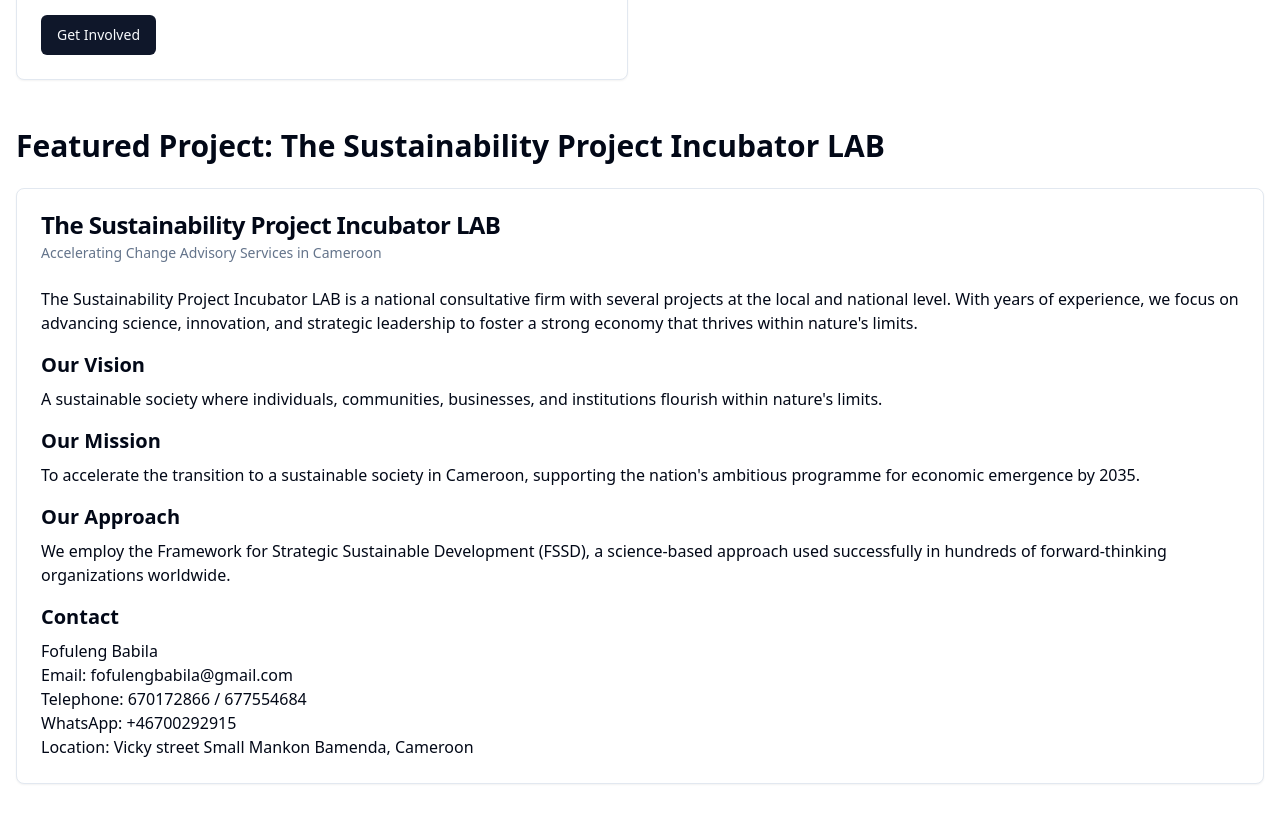
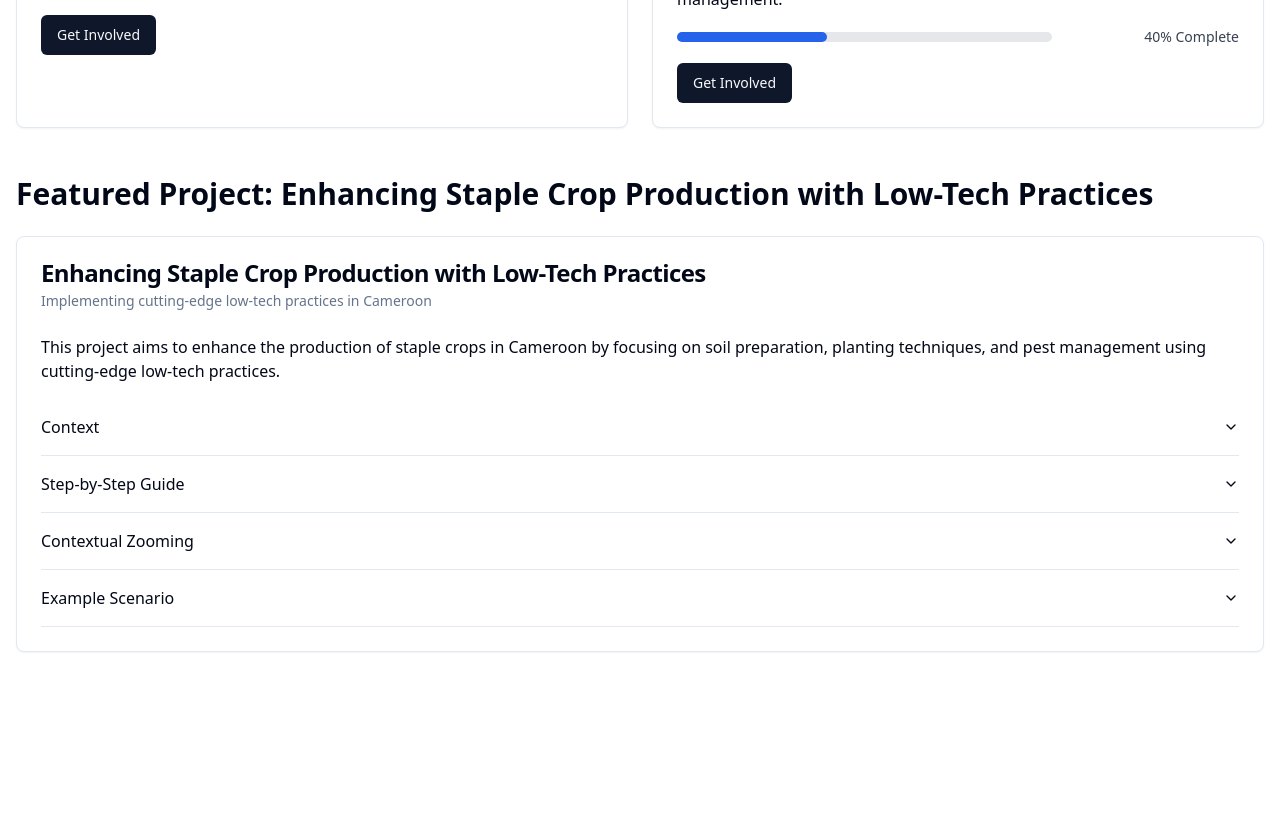
Before and after one commit to GPT-Engineer-App/innovative-development-africa, a React (Vite) app: page /projects in a window 1280 px wide. Shown: the part 400-1216 px from the top of the page. After the commit the page ends 1084 px from the top, so only its background shows below. Built offline with nearby package versions, Linux system fonts and the light colour scheme.

Commit message:
Add "Enhancing Staple Crop Production with Low-Tech Practices" project to Projects page

```diff
--- a/src/pages/Projects.jsx
+++ b/src/pages/Projects.jsx
@@ -3,6 +3,7 @@ import { Tabs, TabsContent, TabsList, TabsTrigger } from "@/components/ui/tabs";
 import { Card, CardContent, CardDescription, CardHeader, CardTitle } from "@/components/ui/card";
 import { Button } from "@/components/ui/button";
 import { MapPin } from "lucide-react";
+import { Accordion, AccordionContent, AccordionItem, AccordionTrigger } from "@/components/ui/accordion";
 
 const Projects = () => {
   const [activeTab, setActiveTab] = useState("current");
@@ -15,7 +16,13 @@ const Projects = () => {
       description: "A national consultative firm advancing science, innovation, and strategic leadership for a sustainable society.",
       progress: 75,
     },
-    // Add more current projects as needed
+    {
+      id: 2,
+      title: "Enhancing Staple Crop Production with Low-Tech Practices",
+      location: "Cameroon",
+      description: "Implementing cutting-edge low-tech practices to improve staple crop production through soil preparation, planting techniques, and pest management.",
+      progress: 40,
+    },
   ];
 
   const pastProjects = [
@@ -26,7 +33,6 @@ const Projects = () => {
       description: "Provided access to clean water for 10,000 people in rural Kenya.",
       impact: "Reduced waterborne diseases by 60% in the target communities.",
     },
-    // Add more past projects as needed
   ];
 
   return (
@@ -102,28 +108,55 @@ const Projects = () => {
 
       {activeTab === "current" && (
         <section className="mt-12">
-          <h2 className="text-3xl font-semibold mb-6">Featured Project: The Sustainability Project Incubator LAB</h2>
+          <h2 className="text-3xl font-semibold mb-6">Featured Project: Enhancing Staple Crop Production with Low-Tech Practices</h2>
           <Card>
             <CardHeader>
-              <CardTitle>The Sustainability Project Incubator LAB</CardTitle>
-              <CardDescription>Accelerating Change Advisory Services in Cameroon</CardDescription>
+              <CardTitle>Enhancing Staple Crop Production with Low-Tech Practices</CardTitle>
+              <CardDescription>Implementing cutting-edge low-tech practices in Cameroon</CardDescription>
             </CardHeader>
             <CardContent>
               <p className="mb-4">
-                The Sustainability Project Incubator LAB is a national consultative firm with several projects at the local and national level. With years of experience, we focus on advancing science, innovation, and strategic leadership to foster a strong economy that thrives within nature's limits.
+                This project aims to enhance the production of staple crops in Cameroon by focusing on soil preparation, planting techniques, and pest management using cutting-edge low-tech practices.
               </p>
-              <h3 className="text-xl font-semibold mb-2">Our Vision</h3>
-              <p className="mb-4">A sustainable society where individuals, communities, businesses, and institutions flourish within nature's limits.</p>
-              <h3 className="text-xl font-semibold mb-2">Our Mission</h3>
-              <p className="mb-4">To accelerate the transition to a sustainable society in Cameroon, supporting the nation's ambitious programme for economic emergence by 2035.</p>
-              <h3 className="text-xl font-semibold mb-2">Our Approach</h3>
-              <p className="mb-4">We employ the Framework for Strategic Sustainable Development (FSSD), a science-based approach used successfully in hundreds of forward-thinking organizations worldwide.</p>
-              <h3 className="text-xl font-semibold mb-2">Contact</h3>
-              <p>Fofuleng Babila</p>
-              <p>Email: fofulengbabila@gmail.com</p>
-              <p>Telephone: 670172866 / 677554684</p>
-              <p>WhatsApp: +46700292915</p>
-              <p>Location: Vicky street Small Mankon Bamenda, Cameroon</p>
+              <Accordion type="single" collapsible className="w-full">
+                <AccordionItem value="context">
+                  <AccordionTrigger>Context</AccordionTrigger>
+                  <AccordionContent>
+                    <p><strong>Objective:</strong> To enhance the production of staple crops in Cameroon by focusing on soil preparation, planting techniques, and pest management using cutting-edge low-tech practices.</p>
+                    <p><strong>Current Focus:</strong> Implementing composting, optimal seed spacing, proper seed depth, and natural pest management to improve soil fertility, plant growth, and crop protection.</p>
+                  </AccordionContent>
+                </AccordionItem>
+                <AccordionItem value="steps">
+                  <AccordionTrigger>Step-by-Step Guide</AccordionTrigger>
+                  <AccordionContent>
+                    <ol className="list-decimal list-inside space-y-2">
+                      <li><strong>Soil Preparation:</strong> Implement composting to increase organic matter and improve soil structure and fertility.</li>
+                      <li><strong>Planting Techniques:</strong> Use optimal seed spacing and proper seed depth to ensure healthy plant growth.</li>
+                      <li><strong>Pest Management:</strong> Apply natural pesticides and implement integrated pest management strategies.</li>
+                    </ol>
+                  </AccordionContent>
+                </AccordionItem>
+                <AccordionItem value="context-zoom">
+                  <AccordionTrigger>Contextual Zooming</AccordionTrigger>
+                  <AccordionContent>
+                    <p><strong>Zooming In:</strong> Focus on specific aspects such as improving composting practices.</p>
+                    <p><strong>Zooming Out:</strong> Integrate multiple practices to understand their interconnectedness and overall impact on agricultural success.</p>
+                  </AccordionContent>
+                </AccordionItem>
+                <AccordionItem value="example">
+                  <AccordionTrigger>Example Scenario</AccordionTrigger>
+                  <AccordionContent>
+                    <p><strong>Context:</strong> Enhancing staple crop production using composting, optimal seed spacing, proper seed depth, and natural pest management in Cameroon.</p>
+                    <p><strong>Domains:</strong> Soil Preparation, Planting Techniques, Pest Management</p>
+                    <p><strong>Usability Suggestions:</strong></p>
+                    <ul className="list-disc list-inside">
+                      <li>Implement composting to increase organic matter and improve soil fertility.</li>
+                      <li>Use optimal seed spacing and proper seed depth to ensure healthy plant growth.</li>
+                      <li>Apply natural pesticides and monitor pest populations while using beneficial insects for biological control.</li>
+                    </ul>
+                  </AccordionContent>
+                </AccordionItem>
+              </Accordion>
             </CardContent>
           </Card>
         </section>
```
